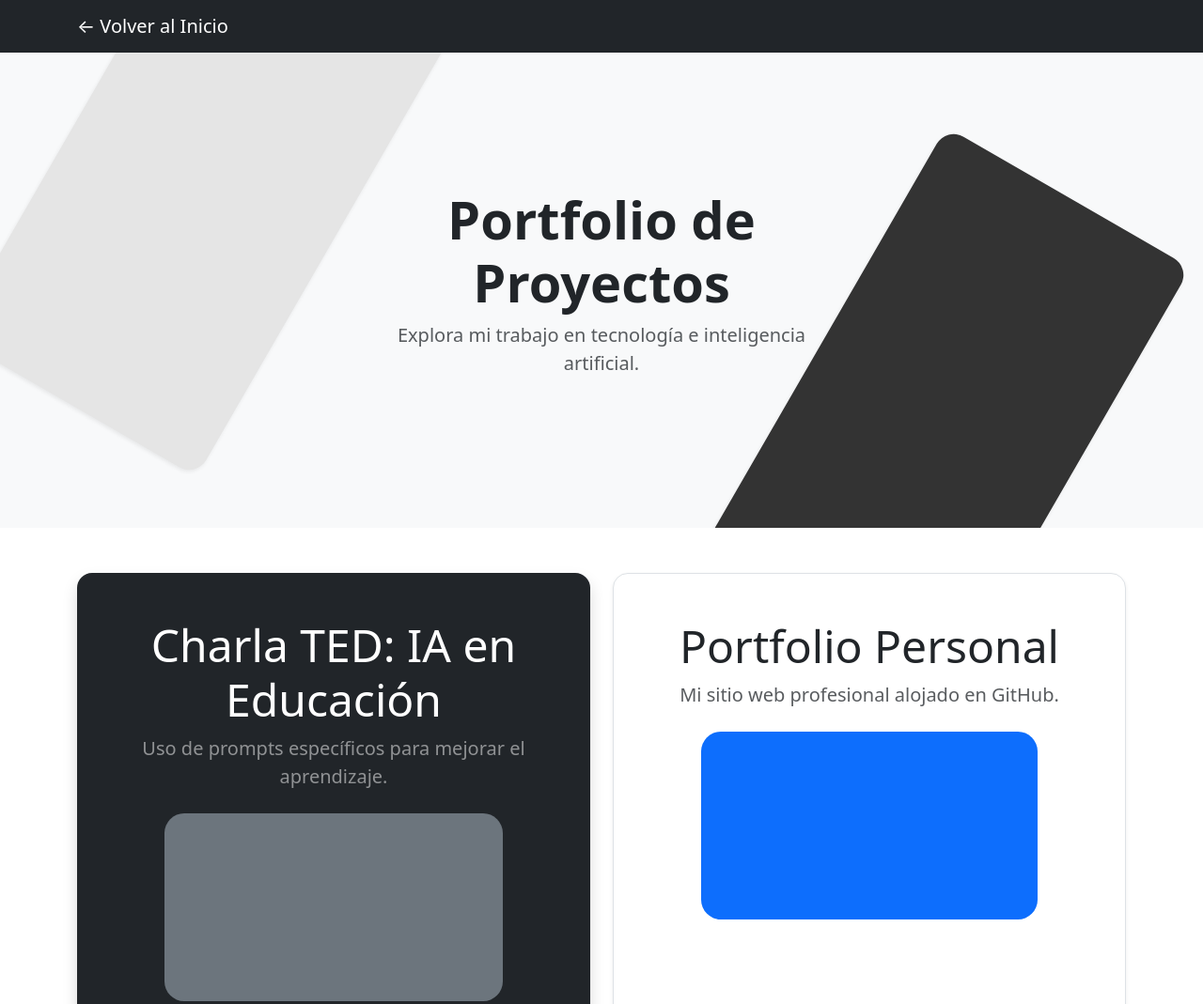
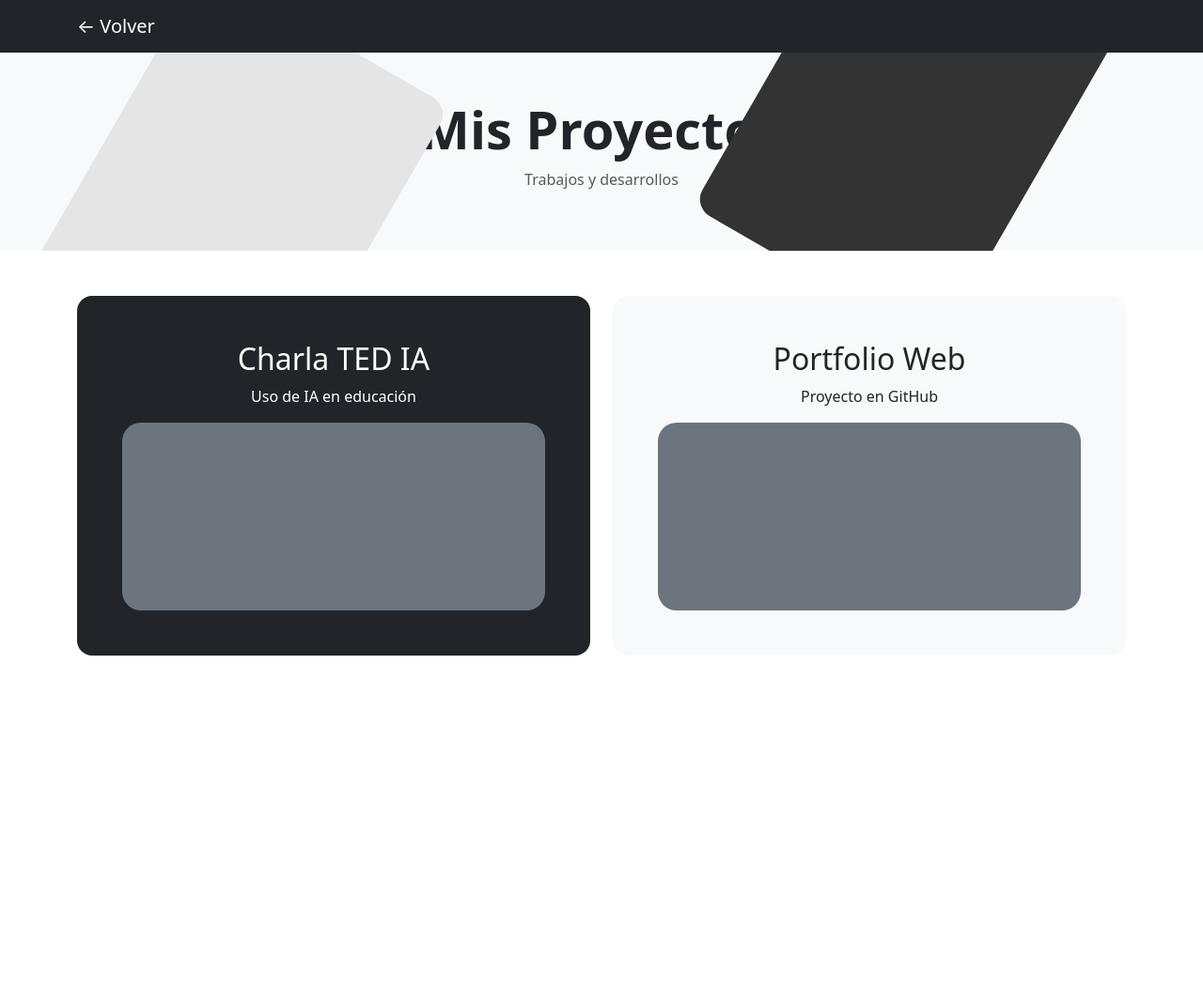
Before and after one commit to joaquindache-create/joaquin.github.io, a plain HTML site: page product.html in a window 1280 px wide. Shown: the top 1069 px of the page at 94% size. After the commit the page ends 800 px from the top, so only its background shows below. Drawn offline with nearby package versions, Linux system fonts and the light colour scheme.

Commit message:
Update product.html

```diff
--- a/product.html
+++ b/product.html
@@ -3,50 +3,73 @@
 <head>
     <meta charset="UTF-8">
     <meta name="viewport" content="width=device-width, initial-scale=1.0">
-    <title>Mis Proyectos | Joaquín</title>
+    <title>Mis Proyectos</title>
+
     <link href="https://cdn.jsdelivr.net/npm/bootstrap@5.3.3/dist/css/bootstrap.min.css" rel="stylesheet">
+
     <style>
-        .product-device { position: absolute; right: 10%; bottom: -30%; width: 300px; height: 540px; background-color: #333; border-radius: 21px; transform: rotate(30deg); }
-        .product-device-2 { top: -25%; left: 5%; background-color: #e5e5e5; }
+        .product-device {
+            position: absolute;
+            right: 10%;
+            bottom: -30%;
+            width: 300px;
+            height: 540px;
+            background-color: #333;
+            border-radius: 21px;
+            transform: rotate(30deg);
+        }
+
+        .product-device-2 {
+            top: -25%;
+            left: 5%;
+            background-color: #e5e5e5;
+        }
     </style>
 </head>
+
 <body>
-    <nav class="navbar navbar-dark bg-dark sticky-top">
+
+<!-- NAV -->
+<nav class="navbar navbar-dark bg-dark">
     <div class="container">
-            <a class="navbar-brand" href="index.html">← Volver al Inicio</a>
+        <a href="index.html" class="navbar-brand">← Volver</a>
     </div>
 </nav>
 
-    <div class="position-relative overflow-hidden p-3 p-md-5 text-center bg-light">
-        <div class="col-md-6 p-lg-5 mx-auto my-5">
-            <h1 class="display-4 fw-bold">Portfolio de Proyectos</h1>
-            <p class="lead text-muted">Explora mi trabajo en tecnología e inteligencia artificial.</p>
-        </div>
-        <div class="product-device shadow-sm d-none d-md-block"></div>
-        <div class="product-device product-device-2 shadow-sm d-none d-md-block"></div>
+<!-- HERO -->
+<div class="position-relative overflow-hidden p-5 text-center bg-light">
+    <div class="col-md-6 mx-auto">
+        <h1 class="display-4 fw-bold">Mis Proyectos</h1>
+        <p class="text-muted">Trabajos y desarrollos</p>
     </div>
 
+    <div class="product-device d-none d-md-block"></div>
+    <div class="product-device product-device-2 d-none d-md-block"></div>
+</div>
+
+<!-- GRID -->
 <div class="container py-5">
+
     <div class="row g-4">
         <div class="col-md-6">
-                <div class="bg-dark text-white p-5 text-center rounded-4 h-100 shadow">
-                    <h2 class="display-5">Charla TED: IA en Educación</h2>
-                    <p class="lead text-white-50">Uso de prompts específicos para mejorar el aprendizaje.</p>
-                    <div class="bg-secondary mx-auto mt-4" style="width: 80%; height: 200px; border-radius: 21px;"></div>
+            <div class="bg-dark text-white p-5 text-center rounded-4">
+                <h2>Charla TED IA</h2>
+                <p>Uso de IA en educación</p>
+                <div class="bg-secondary mx-auto" style="height:200px;border-radius:20px;"></div>
             </div>
         </div>
+
         <div class="col-md-6">
-                <div class="bg-white p-5 text-center rounded-4 h-100 border shadow-sm">
-                    <h2 class="display-5">Portfolio Personal</h2>
-                    <p class="lead text-muted">Mi sitio web profesional alojado en GitHub.</p>
-                    <div class="bg-primary mx-auto mt-4" style="width: 80%; height: 200px; border-radius: 21px;"></div>
-                </div>
+            <div class="bg-light p-5 text-center rounded-4">
+                <h2>Portfolio Web</h2>
+                <p>Proyecto en GitHub</p>
+                <div class="bg-secondary mx-auto" style="height:200px;border-radius:20px;"></div>
             </div>
         </div>
     </div>
 
-    <footer class="py-5 text-center">
-        <p class="text-muted small">&copy; 2026 Joaquín - ORT Rosario</p>
-    </footer>
+</div>
+
+<script src="https://cdn.jsdelivr.net/npm/bootstrap@5.3.3/dist/js/bootstrap.bundle.min.js"></script>
 </body>
 </html>
```
Lines whose indentation alone changed are shown as unchanged.
